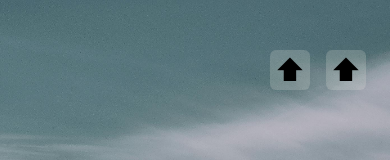
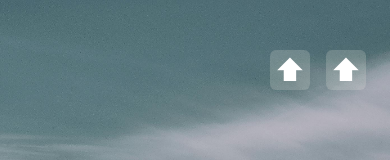
Before and after one commit to bhumiksoni99/Liquide, a React Native app: screen / in a window 390 px wide. Shown: the top 160 px of the page. Built offline with nearby package versions, Linux system fonts and the light colour scheme.

Commit message:
dynamic theme

```diff
--- a/components/ListItem.tsx
+++ b/components/ListItem.tsx
@@ -33,7 +33,7 @@ const ListItem = React.memo(
       }).start();
     }, []);
 
-    const renderIcon = () => (
+    const renderIcon = (item: Data) => (
       <View
         style={{
           height: 40,
@@ -44,13 +44,15 @@ const ListItem = React.memo(
           borderRadius: 6,
         }}
       >
-        <Text style={{ fontSize: 30 }}>{"\u2B06"}</Text>
+        <Text style={{ fontSize: 30, color: item.isDark ? "white" : "black" }}>
+          {"\u2B06"}
+        </Text>
       </View>
     );
     return (
       <View
         style={{
-          paddingVertical: StatusBar.currentHeight ?? 20 + 30,
+          marginVertical: StatusBar.currentHeight ?? 20 + 30,
           zIndex: 1,
           flex: 1,
           paddingHorizontal: 24,
@@ -67,12 +69,18 @@ const ListItem = React.memo(
           }}
         >
           <TouchableOpacity onPress={scrollToPrevious}>
-            {index > 0 && <Text style={{ fontSize: 48 }}>{"\u2B06"}</Text>}
+            {index > 0 && (
+              <Text
+                style={{ fontSize: 48, color: item.isDark ? "white" : "black" }}
+              >
+                {"\u2B06"}
+              </Text>
+            )}
           </TouchableOpacity>
 
           <View style={{ flexDirection: "row", gap: 16 }}>
-            {renderIcon()}
-            {renderIcon()}
+            {renderIcon(item)}
+            {renderIcon(item)}
           </View>
         </View>
         <View
@@ -86,14 +94,14 @@ const ListItem = React.memo(
           <View style={{ alignItems: "center" }}>
             <Animated.Text
               style={[
-                { color: "white", fontSize: 24 },
+                { color: item.isDark ? "white" : "black", fontSize: 24 },
                 {
                   opacity: animatedValue,
                   transform: [
                     {
                       translateX: animatedValue.interpolate({
                         inputRange: [0, 1],
-                        outputRange: [20, 0], // Moves up when visible
+                        outputRange: [20, 0],
                       }),
                     },
                   ],
@@ -105,14 +113,14 @@ const ListItem = React.memo(
             <Animated.Text
               style={[
                 styles.bigText,
-
+                { color: item.isDark ? "white" : "black" },
                 {
                   opacity: animatedValue,
                   transform: [
                     {
                       translateY: animatedValue.interpolate({
                         inputRange: [0, 1],
-                        outputRange: [20, 0], // Moves up when visible
+                        outputRange: [20, 0],
                       }),
                     },
                   ],
@@ -140,8 +148,8 @@ const ListItem = React.memo(
             style={{
               fontSize: 18,
               textAlign: "center",
-              color: "white",
               flexBasis: "50%",
+              color: item.isDark ? "white" : "black",
             }}
           >
             {"\u2661"} Like
@@ -150,8 +158,8 @@ const ListItem = React.memo(
             style={{
               fontSize: 18,
               textAlign: "center",
-              color: "white",
               flexBasis: "50%",
+              color: item.isDark ? "white" : "black",
             }}
           >
             {"\u21B1"} Share
--- a/data.ts
+++ b/data.ts
@@ -5,6 +5,7 @@ export interface Data {
   city: string;
   subText: string;
   image: ImageSourcePropType;
+  isDark: boolean;
 }
 
 export const data: Data[] = [
@@ -13,41 +14,48 @@ export const data: Data[] = [
     city: "Mumbai",
     subText: "The Gateway To Dream City",
     image: require("./assets/image.jpg"),
+    isDark: true,
   },
   {
     id: 2,
     city: "Uttarakhand",
     subText: "Nestled in Nature",
     image: require("./assets/image2.jpg"),
+    isDark: true,
   },
   {
     id: 3,
     city: "Maldives",
     subText: "Sunsets for the Soul",
     image: require("./assets/maldives.jpg"),
+    isDark: false,
   },
   {
     id: 4,
     city: "Himachal Pradesh",
     subText: "Home away from home",
     image: require("./assets/himachal.jpg"),
+    isDark: true,
   },
   {
     id: 5,
     city: "Thailand",
     subText: "Basking under divinity",
     image: require("./assets/thailand.jpg"),
+    isDark: true,
   },
   {
     id: 6,
     city: "Kerala",
     subText: "A Taste of Seventh Heaven",
     image: require("./assets/kerala.jpg"),
+    isDark: true,
   },
   {
     id: 7,
     city: "Seychelles",
     subText: "Inhale. Exhale. Repeat.",
     image: require("./assets/seychelles.jpg"),
+    isDark: false,
   },
 ];
```
Also changed, not shown: assets/himachal.jpg.
